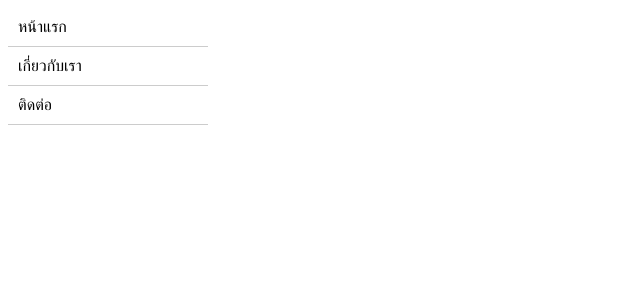
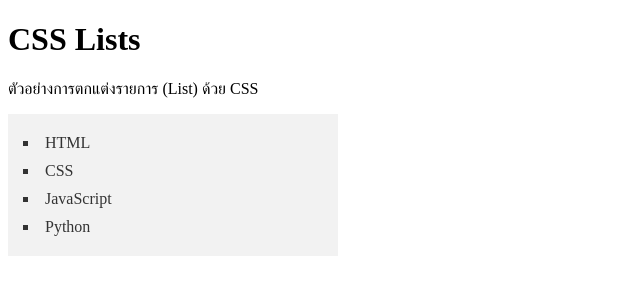
Before and after one commit to kiwiwiwiwi1/CSS-Lists, a plain HTML site: page index.html in a window 1280 px wide. Shown: the whole page, without its empty margins (0-640 px from the left). Drawn offline with Linux system fonts and the light colour scheme.

Commit message:
Update index.html

```diff
--- a/index.html
+++ b/index.html
@@ -1,23 +1,36 @@
-<style>
-.menu {
-  list-style: none;      /* เอาจุดหน้ารายการออก */
-  padding: 0;
-  margin: 0;
-  width: 200px;
-}
+<!DOCTYPE html>
+<html lang="th">
+<head>
+    <meta charset="UTF-8">
+    <title>ตัวอย่าง CSS Lists</title>
 
-.menu li {
-  padding: 10px;
-  border-bottom: 1px solid #ccc;
-}
+    <style>
+        /* CSS Lists */
+        ul.css-list {
+            list-style-type: square;   /* เปลี่ยนสัญลักษณ์หน้ารายการ */
+            list-style-position: inside; /* จุดอยู่ด้านใน */
+            background-color: #f2f2f2;
+            padding: 15px;
+            width: 300px;
+        }
 
-.menu li:hover {
-  background-color: #f0f0f0;
-}
-</style>
+        ul.css-list li {
+            color: #333;
+            padding: 5px 0;
+        }
+    </style>
+</head>
+<body>
 
-<ul class="menu">
-  <li>หน้าแรก</li>
-  <li>เกี่ยวกับเรา</li>
-  <li>ติดต่อ</li>
-</ul>
+    <h1>CSS Lists</h1>
+    <p>ตัวอย่างการตกแต่งรายการ (List) ด้วย CSS</p>
+
+    <ul class="css-list">
+        <li>HTML</li>
+        <li>CSS</li>
+        <li>JavaScript</li>
+        <li>Python</li>
+    </ul>
+
+</body>
+</html>
```
